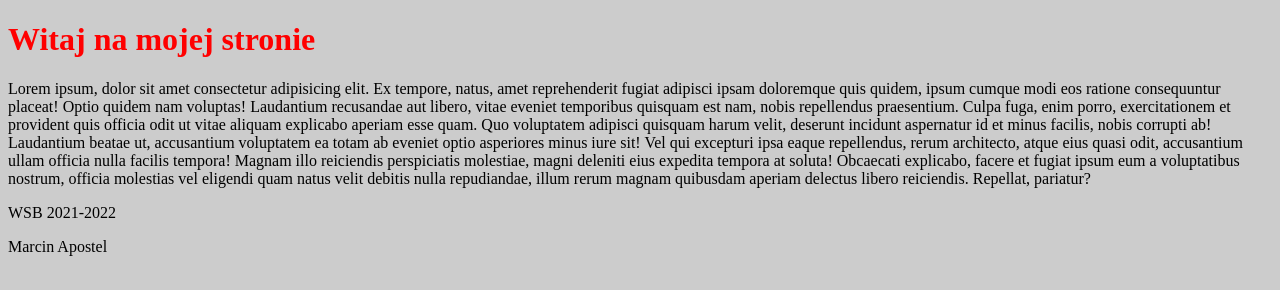
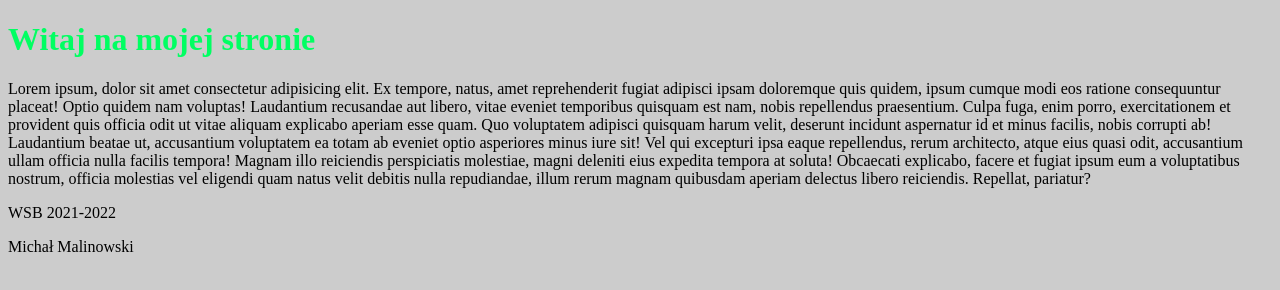
Before and after one commit to helixbtw/projekt-wsb-2, a plain HTML site: page index.html in a window 1280 px wide. Drawn offline with Linux system fonts and the light colour scheme.

```diff
--- a/index.html
+++ b/index.html
@@ -10,7 +10,7 @@
             background-color: #ccc;
         }
         h1{
-            color: red;
+            color: rgb(0, 255, 98);
 
         }
     </style>
@@ -31,7 +31,7 @@
     </main>
     <footer>
         <p>WSB 2021-2022</p>
-        <p>Marcin Apostel</p>
+        <p>Michał Malinowski</p>
     </footer>
 
 
```
